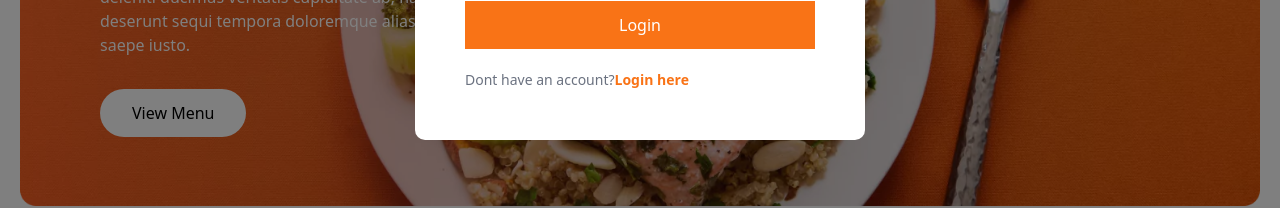
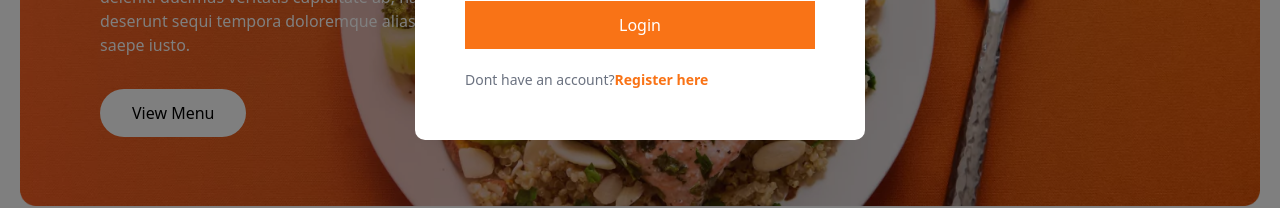
Before and after one commit to salto1337/FoodApp, a React (Vite) app: page / in a window 1280 px wide. Both pictures are taken after a click on the button "Sign in". Shown: the part 435-643 px from the top of the page. Built offline with nearby package versions, Linux system fonts and the light colour scheme; no server answers.

Commit message:
text update

```diff
--- a/src/form/Login.jsx
+++ b/src/form/Login.jsx
@@ -45,7 +45,12 @@ export function Login({ onClose }) {
 					)}
 					<div className="flex justify-between items-center mb-3">
 						<h2 className="font-bold text-2xl">Login</h2>
-						<img className="w-[25px] cursor-pointer" src={x_icon} alt="x" onClick={onClose} />
+						<img
+							className="w-[25px] cursor-pointer"
+							src={x_icon}
+							alt="x"
+							onClick={onClose}
+						/>
 					</div>
 					<input
 						id="email"
@@ -84,7 +89,7 @@ export function Login({ onClose }) {
 					<p className="text-[14px] text-gray-500 mt-5">
 						Dont have an account?
 						<span className="text-orange-500 font-semibold cursor-pointer">
-							Login here
+							Register here
 						</span>
 					</p>
 				</form>
```
